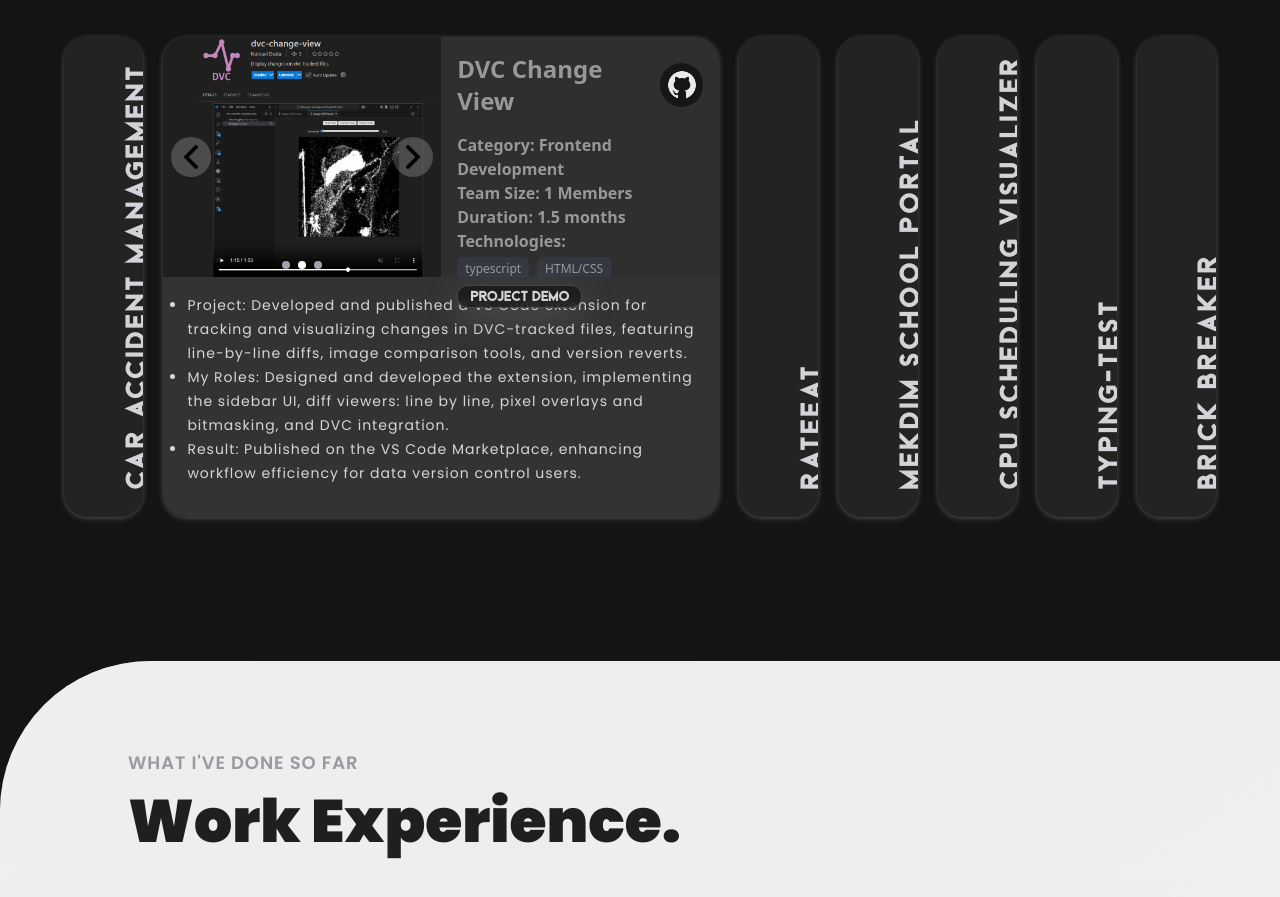
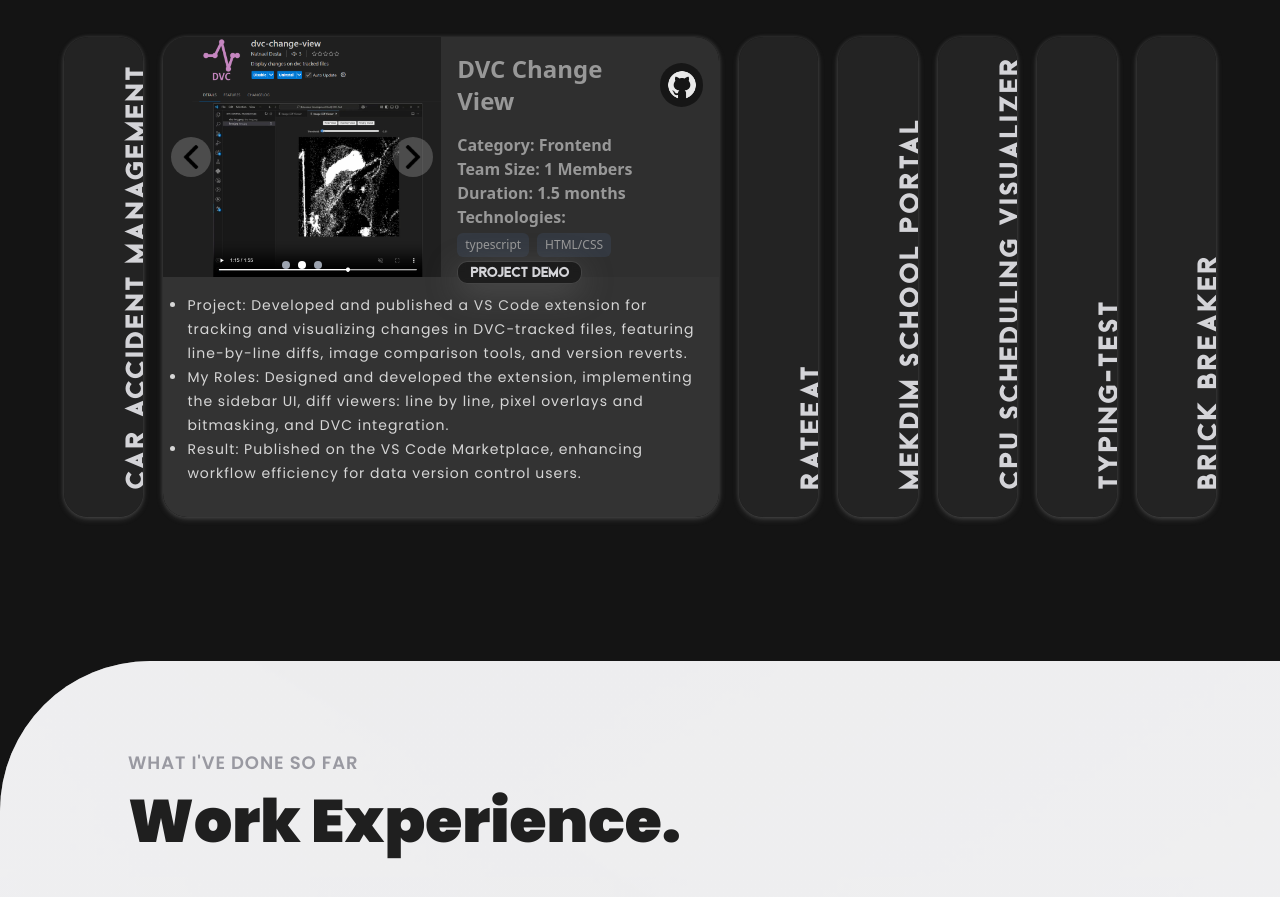
Before and after one commit to natitedros/NextPortfolio, a React (Vite) app: page / in a window 1280 px wide. Shown: the part 2680-3577 px from the top of the page. Built offline with nearby package versions, Linux system fonts and the light colour scheme.

Commit message:
fix: edited category

```diff
--- a/src/constants/index.js
+++ b/src/constants/index.js
@@ -253,7 +253,7 @@
     repo: "https://github.com/natitedros/Car-Accident-Management",
     demo: "https://drive.google.com/file/d/1w-Nh51HnTc-zfUFYV0To3ou6D8O7LDki/view?usp=sharing",
     duration: "9 months",
-    category: "Full Stack Development",
+    category: "Full Stack",
     team: "2",
     technologies: ["React", "Tailwind", "Typescript"],
   },
@@ -279,7 +279,7 @@
     repo: "https://github.com/natitedros/dvc-extension/tree/main/dvc-change-view",
     demo: "https://github.com/natitedros/dvc-extension/tree/main/dvc-change-view",
     duration: "1.5 months",
-    category: "Frontend Development",
+    category: "Frontend",
     team: "1",
     technologies: ["HTML", "CSS", "Typescript"],
   },
@@ -309,7 +309,7 @@
     repo: "#",
     demo: "https://play.google.com/store/apps/details?id=org.a2sv.rateeat_mobile",
     duration: "6 months",
-    category: "Mobile Development",
+    category: "Mobile",
     team: "7",
     technologies: ["React", "Tailwind", "Typescript"],
   },
@@ -339,7 +339,7 @@
     repo: "https://github.com/NathanZK/Mekdim",
     demo: "#",
     duration: "3 months",
-    category: "Frontend Development",
+    category: "Frontend",
     team: "27",
     technologies: ["React", "Tailwind", "Typescript"],
   },
@@ -369,7 +369,7 @@
     repo: "https://github.com/natitedros/OS-scheduling-visualization/",
     demo: "https://natitedros.github.io/OS-scheduling-visualization/",
     duration: "2 weeks",
-    category: "Frontend Development",
+    category: "Frontend",
     team: "1",
     technologies: ["React", "Tailwind", "Typescript"],
   },
@@ -399,7 +399,7 @@
     repo: "https://github.com/natitedros/Typing-Test",
     demo: "https://typingtest-natnaeldesta.netlify.app/",
     duration: "15 days",
-    category: "Frontend Development",
+    category: "Frontend",
     team: "1",
     technologies: ["React", "Tailwind", "Typescript"],
   },
@@ -429,7 +429,7 @@
     repo: "https://github.com/natitedros/brickBreaker",
     demo: "#",
     duration: "2 months",
-    category: "Frontend Development",
+    category: "Frontend",
     team: "1",
     technologies: ["React", "Tailwind", "Typescript"],
   },
```
